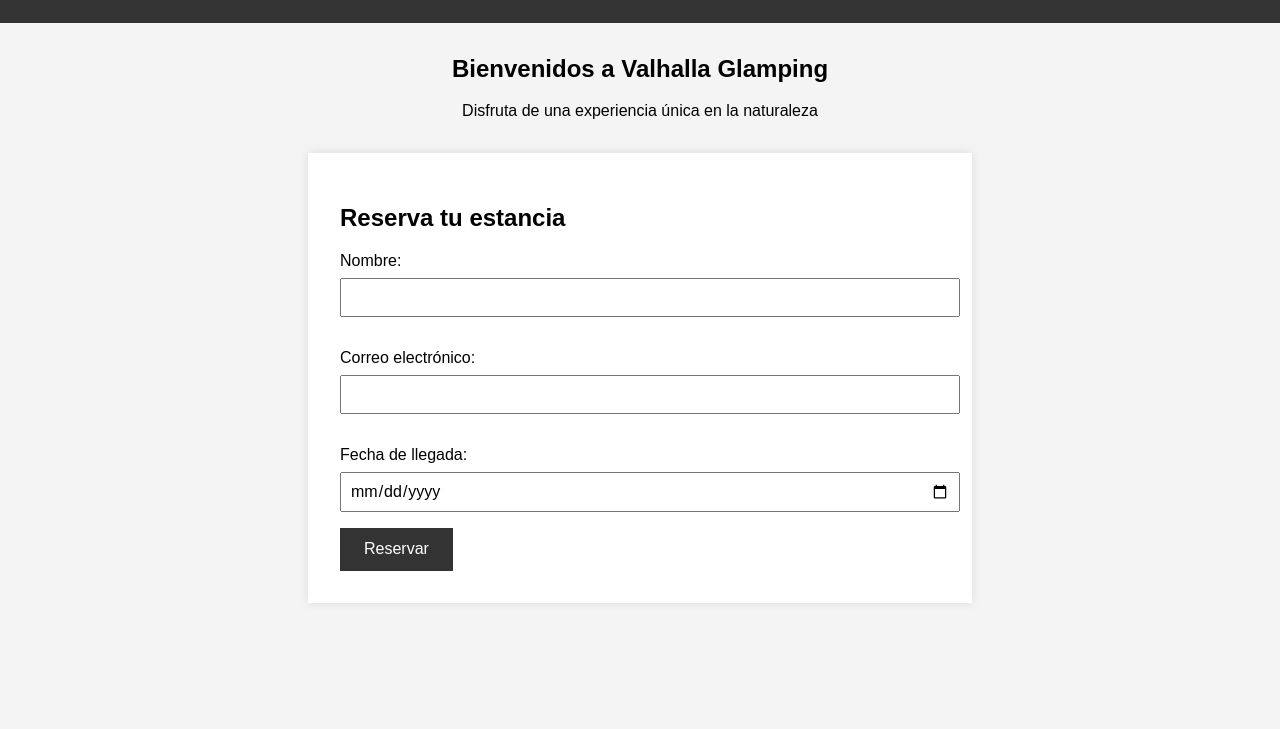
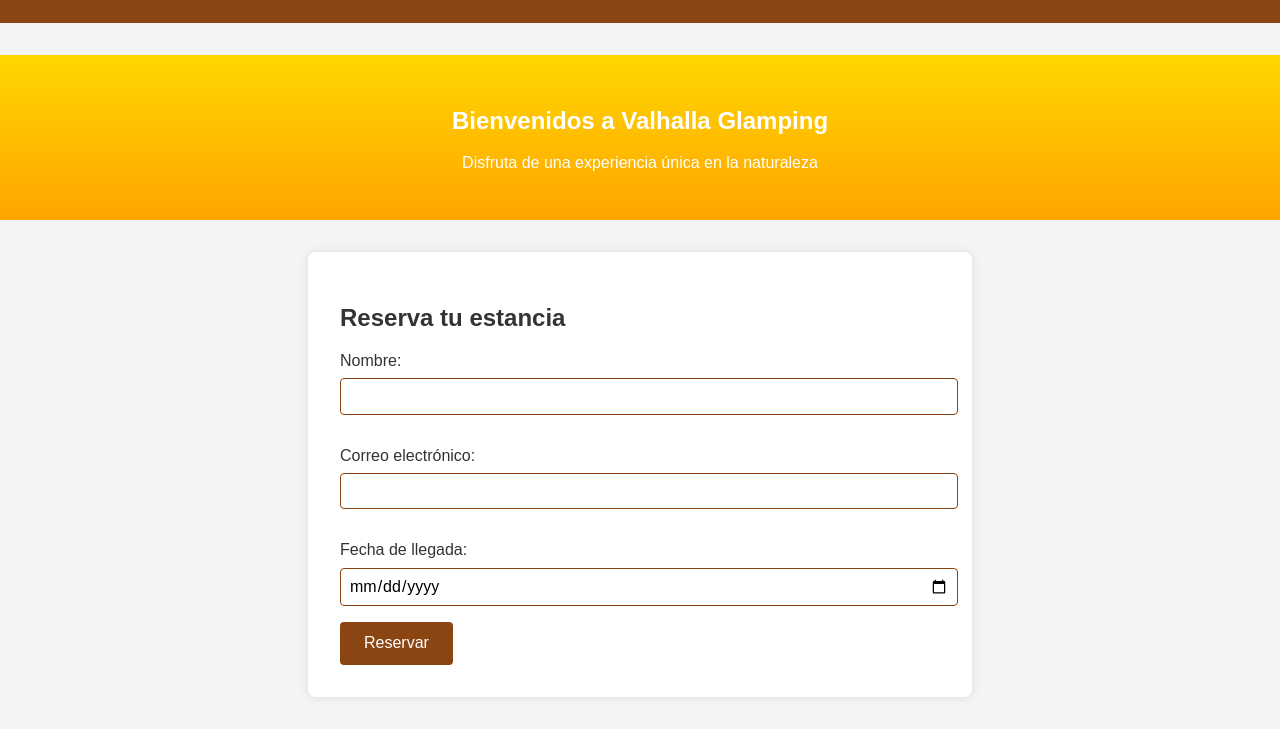
Before and after one commit to rugal34/valhalla-glamping, a plain HTML site: page index.html in a window 1280 px wide. Shown: the part 89-818 px from the top of the page. Drawn offline with nearby package versions, Linux system fonts and the light colour scheme.

Commit message:
actulizacion de estilos CSS para coincidir con el logo

```diff
--- a/style.css
+++ b/style.css
@@ -1,4 +1,4 @@
-body {
+/* body {
     font-family: Arial, sans-serif;
     margin: 0;
     padding: 0;
@@ -43,4 +43,64 @@ header {
     color: white;
     border: none;
     cursor: pointer;
+} */
+body {
+    font-family: Arial, sans-serif;
+    margin: 0;
+    padding: 0;
+    background-color: #f4f4f4;
+    color: #333; /* Color de texto base */
 }
+
+header {
+    background-color: #8B4513; /* Marrón oscuro para el encabezado */
+    color: white;
+    text-align: center;
+    padding: 1rem 0;
+}
+
+.hero {
+    text-align: center;
+    margin: 2rem 0;
+    background: linear-gradient(to bottom, #FFD700, #FFA500); /* Gradiente amarillo a naranja */
+    padding: 2rem;
+    color: white; /* Color de texto blanco para contrastar */
+}
+
+.reservation-form {
+    max-width: 600px;
+    margin: 2rem auto;
+    padding: 2rem;
+    background-color: white;
+    box-shadow: 0 0 10px rgba(0, 0, 0, 0.1);
+    border-radius: 8px; /* Bordes redondeados para suavizar */
+}
+
+.reservation-form label {
+    display: block;
+    margin: 1rem 0 0.5rem;
+    color: #333; /* Color de texto base */
+}
+
+.reservation-form input {
+    width: 100%;
+    padding: 0.5rem;
+    margin-bottom: 1rem;
+    border: 1px solid #8B4513; /* Borde marrón oscuro */
+    border-radius: 4px;
+}
+
+.reservation-form button {
+    display: inline-block;
+    padding: 0.75rem 1.5rem;
+    background-color: #8B4513; /* Botón marrón oscuro */
+    color: white;
+    border: none;
+    cursor: pointer;
+    border-radius: 4px;
+    transition: background-color 0.3s ease;
+}
+
+.reservation-form button:hover {
+    background-color: #A0522D; /* Color marrón más claro al pasar el cursor */
+}
```
Also changed, not shown: index.html (line endings or trailing spaces).
